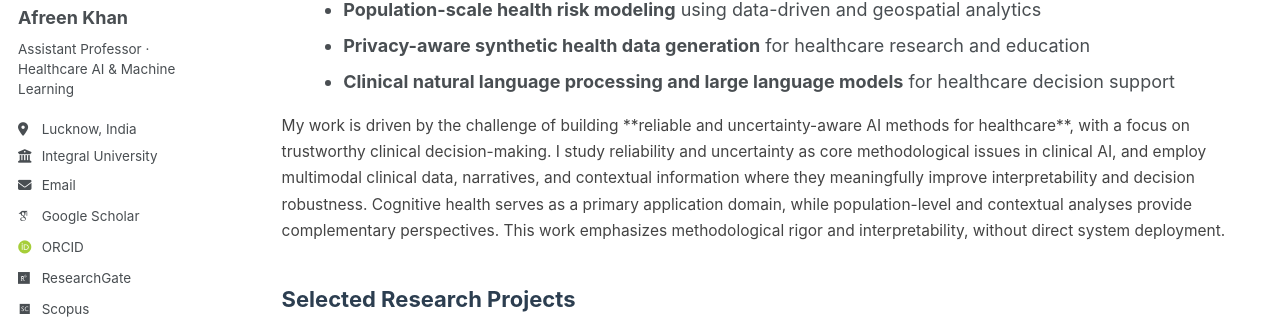
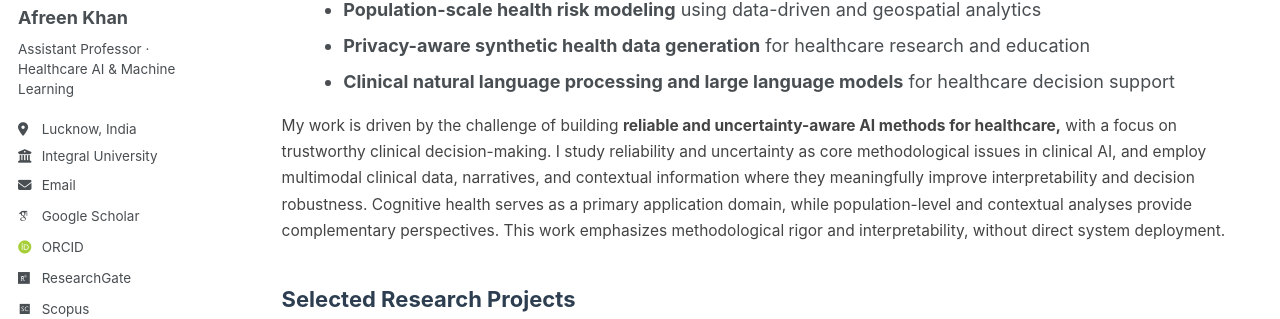
Before and after one commit to afreen-kh/afreen-kh.github.io, a Jekyll site: the page built from _pages/research.html, in a window 1280 px wide and 1400 px high. Shown: the part 295-614 px from the top of the window. Built offline with Jekyll 4.4.1, drawn with Linux system fonts in a browser that asks for light colours; some web fonts are replaced; some of the changed text lies outside the part shown.

```diff
--- a/_pages/research.html
+++ b/_pages/research.html
@@ -23,7 +23,7 @@ author_profile: true
 </ul>
 
 <p style="font-size: 15.5px; line-height: 1.7; color: #444;">
-My work is driven by the challenge of building **reliable and uncertainty-aware AI methods for healthcare**, with a focus on trustworthy
+My work is driven by the challenge of building <strong>reliable and uncertainty-aware AI methods for healthcare,</strong> with a focus on trustworthy
   clinical decision-making. I study reliability and uncertainty as core methodological issues in
   clinical AI, and employ multimodal clinical data, narratives, and contextual information where they
   meaningfully improve interpretability and decision robustness. Cognitive health serves as a primary application domain,
```
Also changed, not shown: other parts of _pages/research.html (+1 -1 lines).
